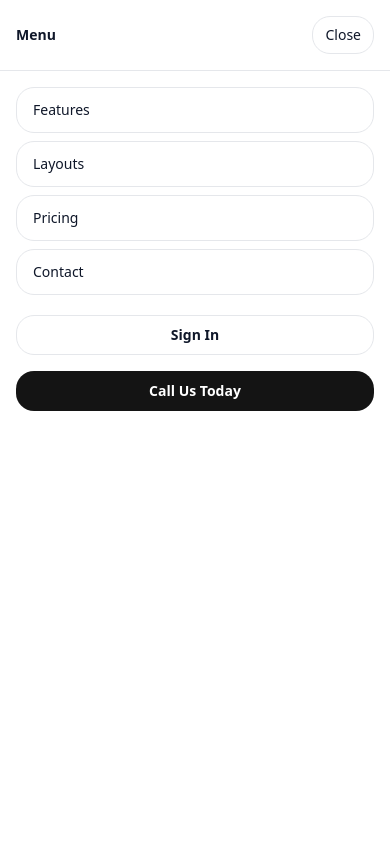
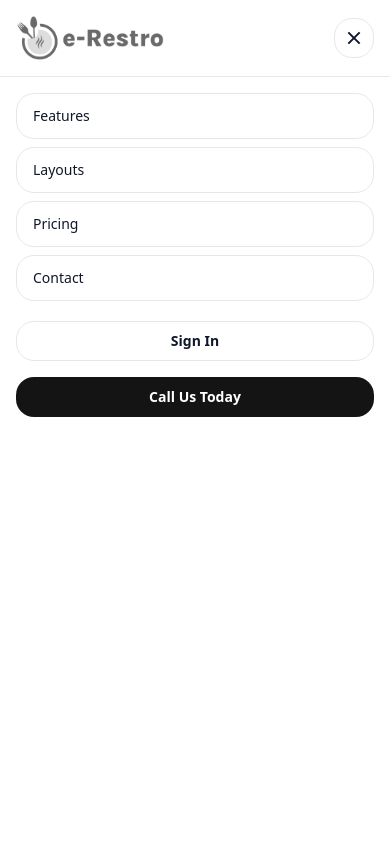
Before and after one commit to masumkhan081/e-restro-landing, a Next.js app: page / in a window 390 px wide. Both pictures are taken after a click on the button "Open menu". Shown: the top 844 px of the page. Built offline with nearby package versions, Linux system fonts and the light colour scheme.

Commit message:
fix: tab title

```diff
--- a/components/sections/Header.jsx
+++ b/components/sections/Header.jsx
@@ -93,7 +93,12 @@ export default function Header() {
       </Container>
 
       {/* Mobile sheet */}
-      <ModalSheet open={open} onClose={close} title="Menu">
+      <ModalSheet
+        open={open}
+        onClose={close}
+        title={<BrandMark />}
+        ariaLabel="Navigation menu"
+      >
         <div id="mobile-nav" className="space-y-2">
           {nav.map((item) => (
             <a
--- a/components/ui/ModalSheet.jsx
+++ b/components/ui/ModalSheet.jsx
@@ -7,6 +7,7 @@ export default function ModalSheet({
   onClose,
   side = "right", // right | left
   title,
+  ariaLabel,
   children,
 }) {
   useEffect(() => {
@@ -41,17 +42,21 @@ export default function ModalSheet({
       <div
         role="dialog"
         aria-modal="true"
-        aria-label={title || "Menu"}
+        aria-label={ariaLabel || "Menu"}
         className="absolute right-0 top-0 z-10 h-full w-full bg-white shadow-xl md:w-[320px] md:max-w-[85vw]"
       >
         <div className="flex items-center justify-between border-b border-border px-4 py-4">
-          <div className="text-sm font-semibold text-fg">{title}</div>
+          <div className="flex items-center">{title}</div>
           <button
             type="button"
             onClick={onClose}
-            className="rounded-lg border border-border bg-surface px-3 py-2 text-sm font-medium text-fg hover:bg-surface-2"
+            aria-label="Close menu"
+            className="inline-flex h-10 w-10 items-center justify-center rounded-lg border border-border bg-surface text-fg hover:bg-surface-2"
           >
-            Close
+            <span aria-hidden className="relative block h-4 w-4">
+              <span className="absolute left-1/2 top-1/2 h-0.5 w-4 -translate-x-1/2 -translate-y-1/2 rotate-45 bg-current" />
+              <span className="absolute left-1/2 top-1/2 h-0.5 w-4 -translate-x-1/2 -translate-y-1/2 -rotate-45 bg-current" />
+            </span>
           </button>
         </div>
 
```
